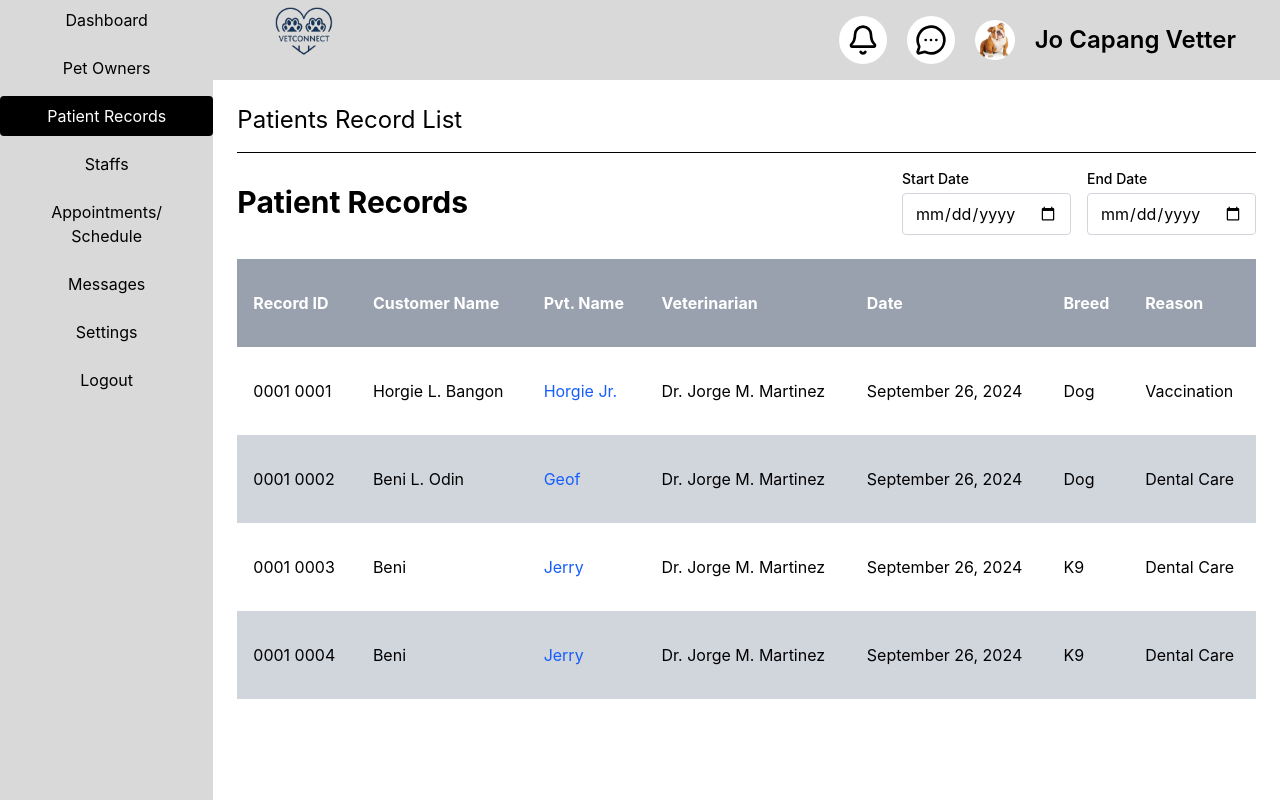
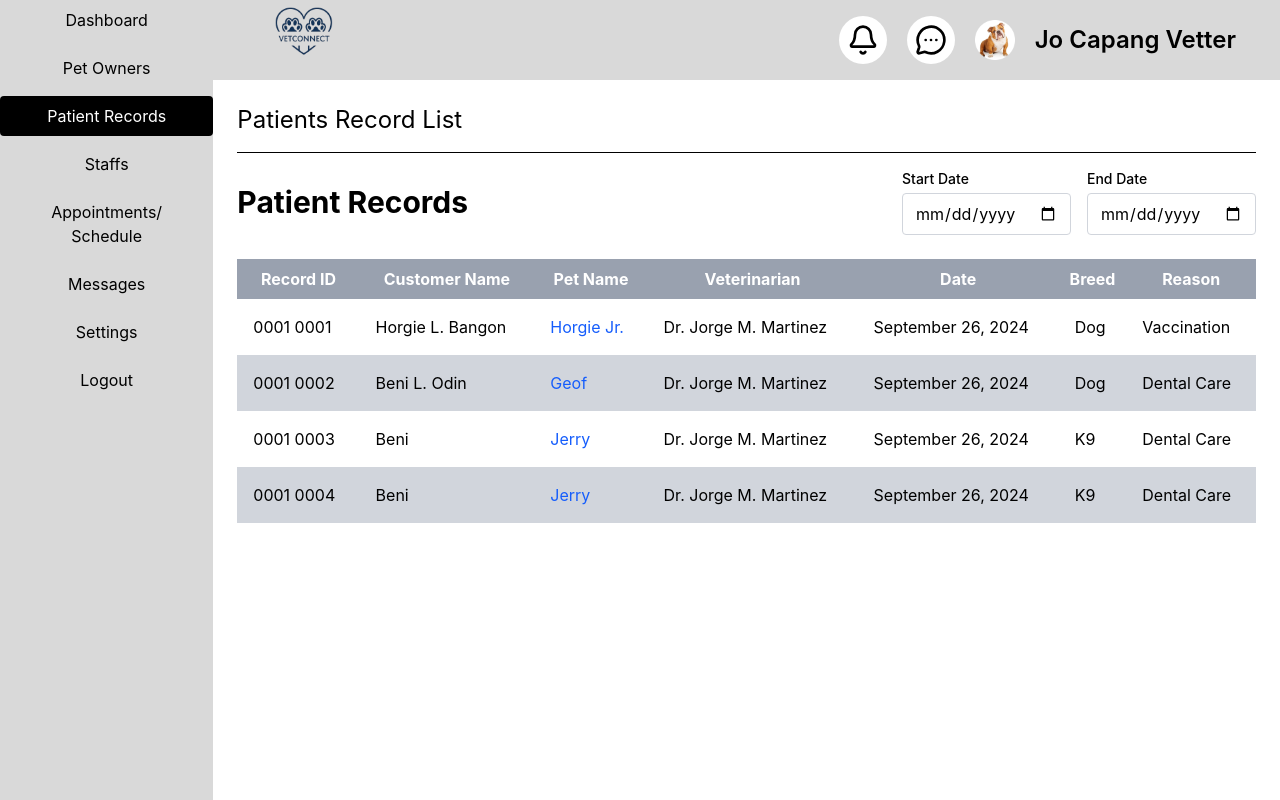
Before and after one commit to Carl4WebDev/Vet, a React (Vite) app: page /patient-records in a window 1280 px wide. Built offline with nearby package versions, Linux system fonts and the light colour scheme.

Commit message:
Integration of api's

```diff
--- a/src/App.jsx
+++ b/src/App.jsx
@@ -187,7 +187,7 @@ function DashboardLayout() {
             </li>
             <li>
               <NavLink
-                to="/logout"
+                to="/"
                 className={({ isActive }) =>
                   `block p-2 rounded ${
                     isActive
@@ -203,7 +203,7 @@ function DashboardLayout() {
             {isMessageIconOpen && (
               <li>
                 <NavLink
-                  to="/message"
+                  to="/messages"
                   className={({ isActive }) =>
                     `p-2 rounded flex justify-center items-center gap-4 mt-10 ${
                       isActive
--- /dev/null
+++ b/src/components/DeleteModal.jsx
@@ -0,0 +1,47 @@
+import React from "react";
+
+const DeleteModal = ({ isOpen, onClose, onDelete }) => {
+  if (!isOpen) return null;
+
+  const handleOutsideClick = (e) => {
+    if (e.target.id === "modalBackdrop") {
+      onClose();
+    }
+  };
+
+  return (
+    <div
+      id="modalBackdrop"
+      onClick={handleOutsideClick}
+      className="fixed inset-0 z-50  flex items-center justify-center"
+    >
+      <div className="bg-white rounded-xl p-6 w-80 border-2 relative">
+        <button
+          onClick={onClose}
+          className="absolute top-2 right-3 text-gray-500 text-xl"
+        >
+          &times;
+        </button>
+        <h2 className="text-lg font-semibold mb-4 text-center">
+          Are you sure you want to delete this?
+        </h2>
+        <div className="flex justify-between mt-4">
+          <button
+            onClick={onClose}
+            className="px-4 py-2 bg-gray-300 rounded hover:bg-gray-400"
+          >
+            Cancel
+          </button>
+          <button
+            onClick={onDelete}
+            className="px-4 py-2 bg-red-500 text-white rounded hover:bg-red-600"
+          >
+            Confirm Delete
+          </button>
+        </div>
+      </div>
+    </div>
+  );
+};
+
+export default DeleteModal;
--- /dev/null
+++ b/src/components/ProtectedRoute.jsx
@@ -0,0 +1,22 @@
+import { Navigate } from "react-router-dom";
+
+export default function ProtectedRoute({
+  children,
+  allowedRole = "clinic_owner", // default role is admin
+  guestOnly,
+}) {
+  const token = localStorage.getItem("token");
+  const role = localStorage.getItem("role");
+
+  if (guestOnly && token) {
+    // 🚫 Guests only → redirect logged-in users
+    return <Navigate to="/client-dashboard" replace />;
+  }
+
+  if (!guestOnly && (!token || role !== allowedRole)) {
+    // 🚫 Auth required but no token/wrong role
+    return <Navigate to="/" replace />;
+  }
+
+  return children;
+}
--- a/src/pages/DashboardPage.jsx
+++ b/src/pages/DashboardPage.jsx
@@ -122,12 +122,12 @@ function DashboardPage() {
     <div className="font-sans">
       {/* Today Schedule Table */}
       <h1 className="text-2xl font-bold mb-4">Today Schedule</h1>
-      <div className="">
+      <div className="overflow-x-auto">
         <table className="w-full border-collapse">
           <thead>
             <tr className="bg-gray-400 text-white text-left">
               {tableData.headers.map((header, index) => (
-                <th key={index} className="px-4 py-8 text-center">
+                <th key={index} className="p-2 md:p-4  text-center">
                   {header}
                 </th>
               ))}
@@ -160,7 +160,7 @@ function DashboardPage() {
                     return (
                       <td
                         key={cellIndex}
-                        className={`px-4 py-4 text-center ${
+                        className={`p-2 md:p-4 ${
                           isStatusColumn ? statusClass : ""
                         }`}
                       >
--- a/src/pages/PatientRecords.jsx
+++ b/src/pages/PatientRecords.jsx
@@ -110,13 +110,13 @@ function PatientRecords() {
         <table className="min-w-full">
           <thead>
             <tr className="bg-gray-400 text-center text-white">
-              <th className="px-4 py-8 text-left">Record ID</th>
-              <th className="px-4 py-8 text-left">Customer Name</th>
-              <th className="px-4 py-8 text-left">Pvt. Name</th>
-              <th className="px-4 py-8 text-left">Veterinarian</th>
-              <th className="px-4 py-8 text-left">Date</th>
-              <th className="px-4 py-8 text-left">Breed</th>
-              <th className="px-4 py-8 text-left">Reason</th>
+              <th className="p-2 md:p-4text-left">Record ID</th>
+              <th className="p-2 md:p-4text-left">Customer Name</th>
+              <th className="p-2 md:p-4text-left">Pet Name</th>
+              <th className="p-2 md:p-4text-left">Veterinarian</th>
+              <th className="p-2 md:p-4text-left">Date</th>
+              <th className="p-2 md:p-4text-left">Breed</th>
+              <th className="p-2 md:p-4text-left">Reason</th>
             </tr>
           </thead>
           <tbody>
@@ -125,13 +125,13 @@ function PatientRecords() {
                 key={index}
                 className={index % 2 === 0 ? "bg-white" : "bg-gray-300"}
               >
-                <td className="px-4 py-8">{record.recordId}</td>
-                <td className="px-4 py-8">{record.customerName}</td>
-                <td className="text-blue-600 px-4 py-8">{record.petName}</td>
-                <td className="px-4 py-8">{record.veterinarian}</td>
-                <td className="px-4 py-8">{record.date}</td>
-                <td className="px-4 py-8">{record.breed}</td>
-                <td className="px-4 py-8">{record.reason}</td>
+                <td className="p-2 md:p-4">{record.recordId}</td>
+                <td className="p-2 md:p-4">{record.customerName}</td>
+                <td className="text-blue-600 p-2 md:p-4">{record.petName}</td>
+                <td className="p-2 md:p-4">{record.veterinarian}</td>
+                <td className="p-2 md:p-4">{record.date}</td>
+                <td className="p-2 md:p-4">{record.breed}</td>
+                <td className="p-2 md:p-4">{record.reason}</td>
               </tr>
             ))}
           </tbody>
--- a/src/pages/PetOwners/PetOwnersPage.jsx
+++ b/src/pages/PetOwners/PetOwnersPage.jsx
@@ -48,8 +48,6 @@ export default function PetOwnersPage() {
     );
   }, [filter]);
 
-  const [selectedOwnerId, setSelectedOwnerId] = useState(null);
-
   return (
     <div className="min-h-screen bg-gray-100 p-2">
       <div className=" mx-auto">
--- a/src/pages/SchedulePage.jsx
+++ b/src/pages/SchedulePage.jsx
@@ -1,6 +1,8 @@
 import React from "react";
+import { useState } from "react";
 
 export default function Schedule() {
+  const [open, setOpen] = useState(false);
   return (
     <div className="min-h-screen bg-white p-4">
       <h1 className="text-xl font-semibold mb-4">Schedule</h1>
@@ -43,6 +45,21 @@ export default function Schedule() {
           </div>
 
           {/* Buttons */}
+          <button
+            onClick={() => setOpen(!open)}
+            className="w-full bg-gray-300 rounded py-2 font-medium"
+          >
+            Vet. Dr Jorge M. Martinez
+          </button>
+
+          {open && (
+            <div className="w-full text-center mt-2 border rounded bg-white shadow text-sm">
+              <div className="w-full  rounded py-2 font-medium hover:bg-blue-400">
+                Dr Jessa D Ramos
+              </div>
+            </div>
+          )}
+
           <button className="w-full bg-gray-300 rounded py-2 font-medium">
             Pending Appointments
           </button>
--- a/src/pages/SignUpPage.jsx
+++ b/src/pages/SignUpPage.jsx
@@ -1,4 +1,4 @@
-import { useCallback, useState } from "react";
+import { useState } from "react";
 import { Eye, EyeOff } from "lucide-react";
 import signupBg from "../assets/images/signup-bg.png";
 import navLogo from "../assets/images/nav-logo.png";
```
Also changed, not shown: src/pages/Staff/StaffPage.jsx (+19 -8 lines).
